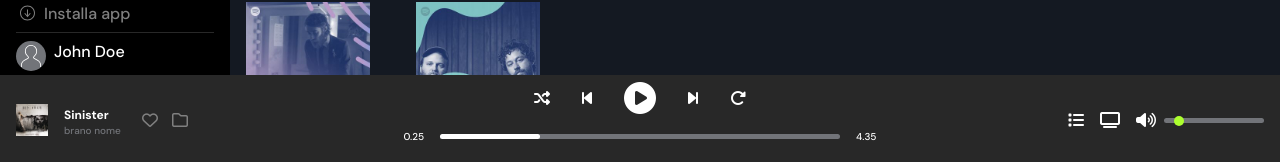
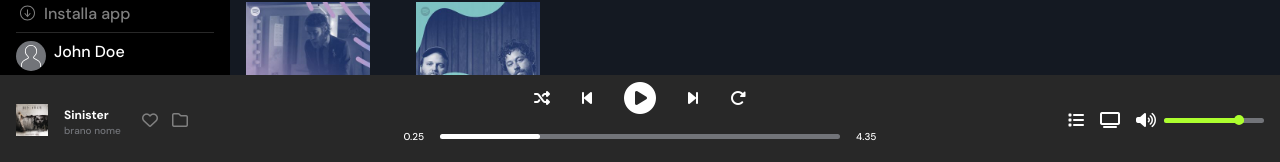
Before and after one commit to GiuseppeDalessio7/html-css-spotifyweb, a plain HTML site: page index.html in a window 1280 px wide. In both pictures the pointer is over the element 1174 px from the left and 755 px from the top of the page. Shown: the part 635-797 px from the top of the page. Drawn offline with Linux system fonts and the light colour scheme.

Commit message:
add ultimate effect

```diff
--- a/assets/css/style.css
+++ b/assets/css/style.css
@@ -442,8 +442,8 @@ li:hover {
     transform: scale(1.1);
 }
 
-.playbar .onbar {
-    width: 100px;
+.right_menu .onbar {
+    width: 80px;
     height: 5px;
     background-color: white;
     border-radius: 20rem;
@@ -452,6 +452,35 @@ li:hover {
     top: 0;
     left: 0;
 }
+
+.right_menu .onbar:hover {
+    width: 80px;
+    height: 5px;
+    background-color: greenyellow;
+    border-radius: 20rem;
+    display: inline-block;
+    position: absolute;
+    top: 0;
+    left: 0;
+}
+
+.right_menu .bar:hover .onbar-circle{
+    width: 10px;
+    height:10px;
+    background-color:greenyellow;
+    border-radius: 50%;
+    display: inline-block;
+    position: absolute;
+    bottom: -2px;
+    left:70px;
+
+
+}
+
+.onbar-circle{
+    display: none;
+}
+
 
 .playbar .onbar:hover {
     width: 100px;
@@ -464,9 +493,6 @@ li:hover {
     left: 0;
 }
 
-/* .onbar-circle{
-    display: none;
-} */
 
 .playbar .bar:hover .onbar-circle {
     width: 10px;
@@ -479,16 +505,6 @@ li:hover {
     left:95px;
 }
 
-.icons .bar:hover .onbar {
-    width: 10px;
-    height:10px;
-    background-color:greenyellow;
-    border-radius: 50%;
-    display: inline-block;
-    position: absolute;
-    top: -2px;
-    left: 10px;
-}
 
 .card img:hover {
     transition: 1s;
```
